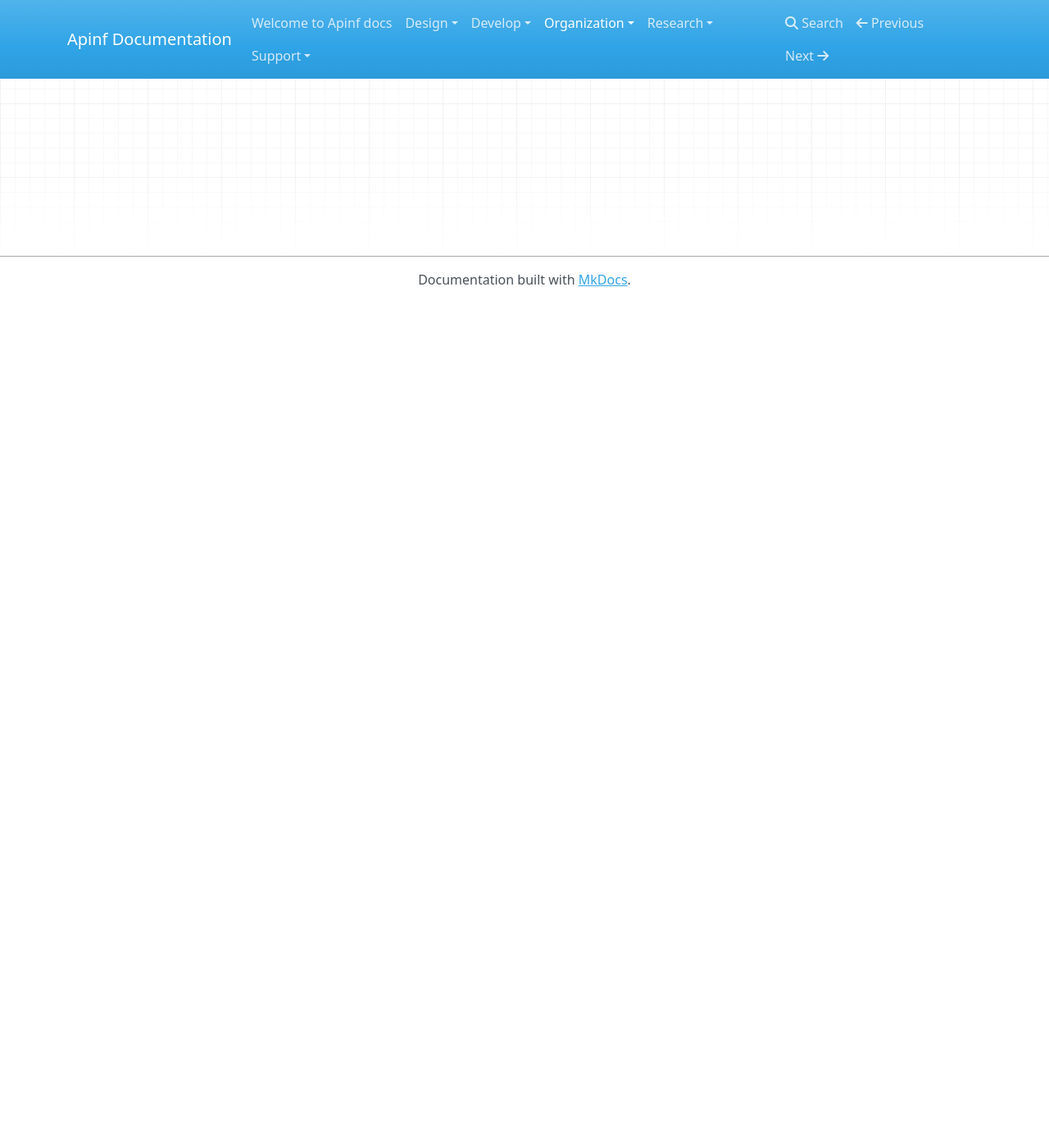
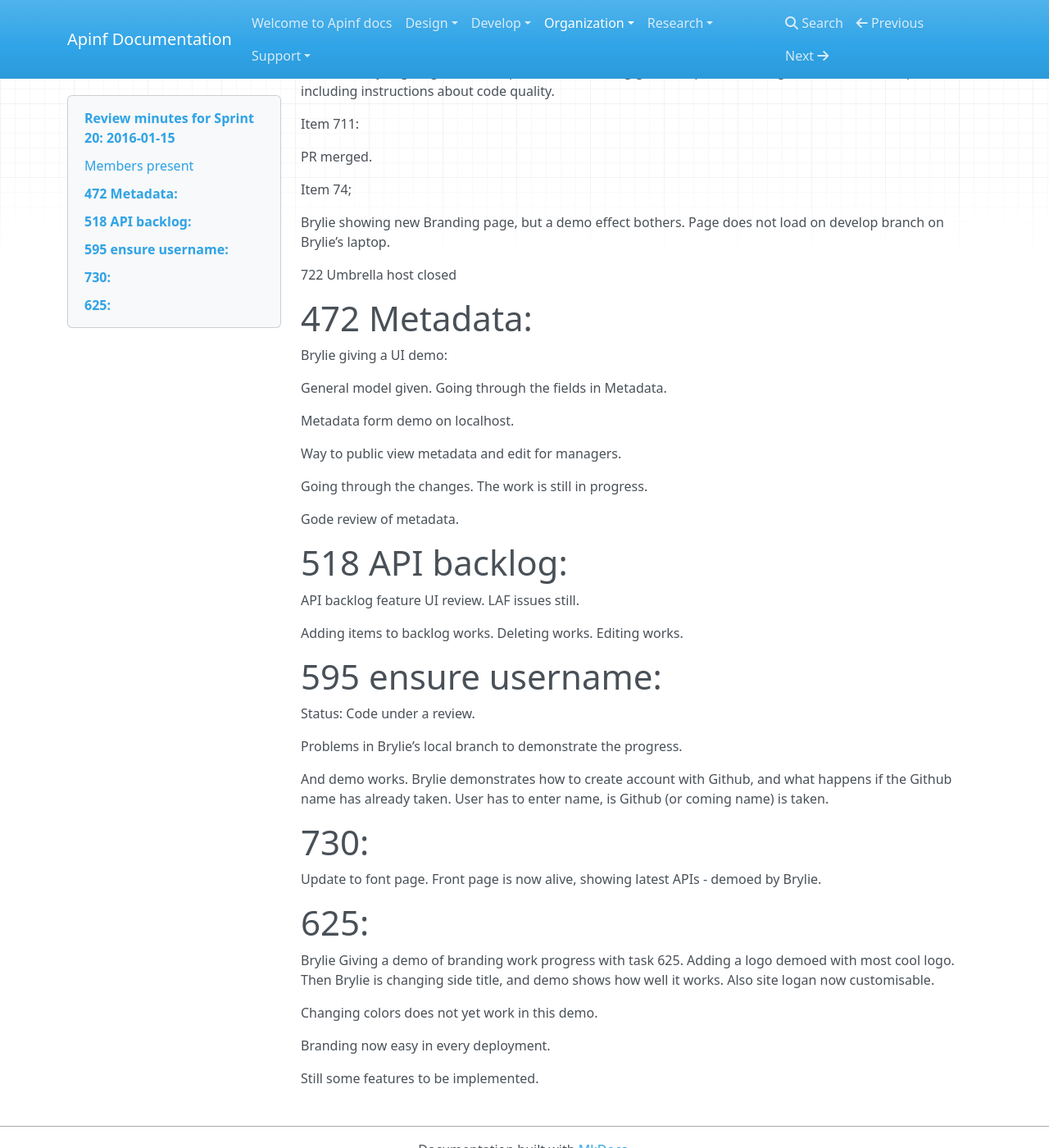
Before and after one commit to apinf/docs, an MkDocs documentation site: the page built from docs/organization/minutes/2016-01-15-Sprint-20-Review.md, in a window 1280 px wide and 1400 px high, scrolled down 234 px. Shown: the whole window at 82% size. Built offline with MkDocs 1.6.1, drawn with Linux system fonts in a browser that asks for light colours; nearby versions of some CDN libraries; before the commit the page ends 900 px from its top, so only the background shows below that.

Commit message:
Update 2016-01-15-Sprint-20-Review.md

```diff
--- a/docs/organization/minutes/2016-01-15-Sprint-20-Review.md
+++ b/docs/organization/minutes/2016-01-15-Sprint-20-Review.md
@@ -4,3 +4,63 @@
 * Brylie Oxley
 * Taija Björklund
 * Vesa Härkönen
+
+Item 762:
+Brylie giving review of updated contributing guide.
+Impressive new guide for new developers, including instructions about code quality.
+
+
+Item 711:
+
+PR merged.
+
+Item 74;
+
+Brylie showing new Branding page, but a demo effect bothers. Page does not load on develop branch on Brylie’s laptop.
+
+
+722
+Umbrella host closed
+
+#472 Metadata:
+
+Brylie giving a UI demo:
+
+General model given. Going through the fields in Metadata.
+
+Metadata form demo on localhost.
+
+Way to public view metadata and edit for managers.
+
+Going through the changes. The work is still in progress.
+
+Gode review of metadata.
+
+#518 API backlog:
+
+API backlog feature UI review. LAF issues still.
+
+Adding items to backlog works. Deleting works. Editing works.
+
+#595 ensure username:
+
+Status: Code under a review.
+
+Problems in Brylie’s local branch to demonstrate the progress.
+
+And demo works.
+Brylie demonstrates how to create account with Github, and what happens if the Github name has already taken.
+User has to enter name, is Github (or coming name) is taken.
+
+#730:
+Update to font page. Front page is now alive, showing latest APIs - demoed by Brylie.
+
+#625:
+Brylie Giving a demo of branding work progress with task 625. Adding a logo demoed with most cool logo. Then Brylie is changing side title, and demo shows how well it works.
+Also site logan now customisable.
+
+Changing colors does not yet work in this demo.
+
+Branding now easy in every deployment.
+
+Still some features to be implemented.
```
